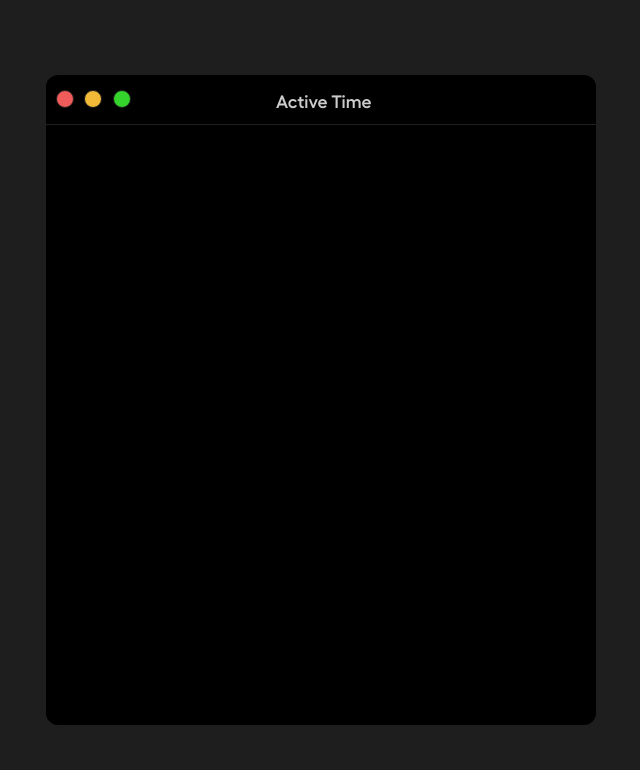
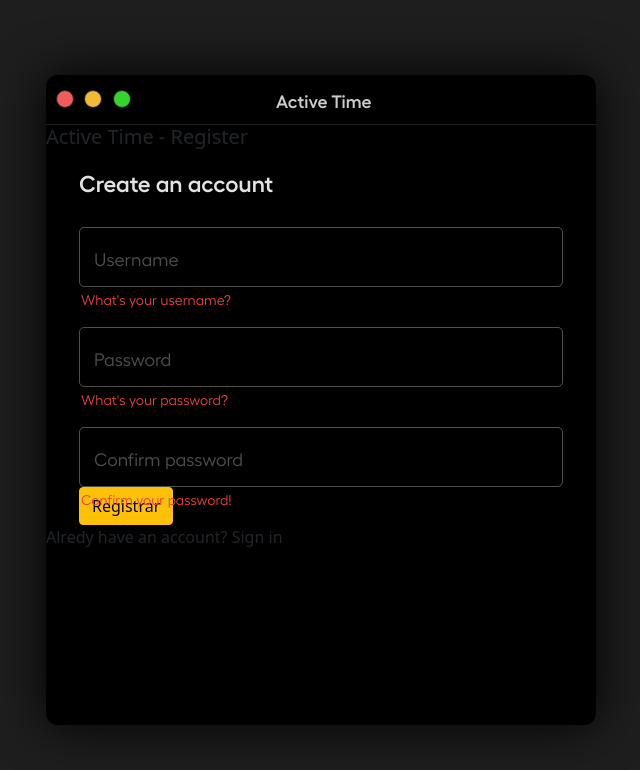
Before and after one commit to SebastianCB-dev/ActiveTimeAngular, an Angular app: page / in a window 1280 px wide. Both pictures are taken after a click on the item "Sign up". Shown: the top 770 px of the page, without its empty margins (319-959 px from the left). Built offline with nearby package versions, Linux system fonts and the light colour scheme.

Commit message:
Feat: Added HTML5 register

```diff
--- a/src/app/auth/register/register.component.css
+++ b/src/app/auth/register/register.component.css
@@ -1,6 +1,10 @@
 @font-face {
   font-family: "Hellix-SemiBold";
   src: url("../../../assets/fonts/Hellix-SemiBold.woff2");
+}
+@font-face {
+  font-family: "Hellix-Regular";
+  src: url("../../../assets/fonts/Hellix-Regular.woff2");
 }
 
 .container {
@@ -19,6 +23,7 @@
   border-radius: 12px;
   margin-top: 50px;
   margin-bottom: 50px;
+  box-shadow: 0px 0px 50px #000;
 }
 
 .box .title {
@@ -86,3 +91,99 @@
 .box .title p:hover {
   color: #fff;
 }
+
+.box .content h3 {
+  text-align: center;
+  color: #fff;
+  font-family: "Hellix-SemiBold";
+  font-size: 30px;
+  margin-top: 20px;
+}
+
+.box .content .box-form {
+  width: 88%;
+  margin: 0 auto;
+  margin-top: 20px;
+}
+.box .content .box-form h5 {
+  color: rgb(226, 226, 226);
+  font-family: "Hellix-SemiBold";
+  font-size: 23px;
+  margin-bottom: 30px;
+}
+.box .content .box-form .txt-username,
+.box .content .box-form .txt-password,
+.box .content .box-form .txt-confirm-password{
+  position: relative;
+  z-index: 3;
+  box-sizing: border-box;
+  display: block;
+  width: 100%;
+  height: 60px;
+  border-radius: 5px;
+  -webkit-border-radius: 5px;
+  -moz-border-radius: 5px;
+  -ms-border-radius: 5px;
+  -o-border-radius: 5px;
+  background-color: transparent;
+  outline: 0;
+  border-width: 1px;
+  border-style: solid;
+  border-color: rgba(131, 131, 131, 0.596);
+  color: #fff;
+  font-family: "Hellix-Regular";
+  font-size: 17px;
+  padding-left: 15px;
+  line-height: 20px;
+  padding-top: 22px;
+}
+.box .content .box-form .txt-username:focus,
+.box .content .box-form .txt-password:focus,
+.box .content .box-form .txt-confirm-password:focus{
+  border-width: 2px;
+  border-style: solid;
+  border-color: #fff;
+}
+
+.box .content .box-form .txt-username:valid + .lbl-username,
+.box .content .box-form .txt-password:valid + .lbl-password,
+.box .content .box-form .txt-confirm-password:valid + .lbl-confirm-password{
+  margin-top: -51px;
+  font-size: 14px;
+  color: rgba(131, 131, 131, 0.596);
+}
+
+.box .content .box-form .txt-username:focus + .lbl-username,
+.box .content .box-form .txt-password:focus + .lbl-password,
+.box .content .box-form .txt-confirm-password:focus + .lbl-confirm-password{
+  margin-top: -51px;
+  font-size: 14px;
+  color: #fff;
+}
+.box .content .box-form .lbl-username,
+.box .content .box-form .lbl-password,
+.box .content .box-form .lbl-confirm-password {
+  position: absolute;
+  color: rgba(131, 131, 131, 0.596);
+  font-family: "Hellix-Regular";
+  font-size: 18px;
+  margin-top: -42px;
+  margin-left: 15px;
+  z-index: 2;
+  transition: all 0.2s ease;
+  -webkit-transition: all 0.2s ease;
+  -moz-transition: all 0.2s ease;
+  -ms-transition: all 0.2s ease;
+  -o-transition: all 0.2s ease;
+}
+.box .content .box-form .txt-password,.box .content .box-form .txt-confirm-password  {
+  margin-top: 40px;
+}
+.box .content .box-form span {
+  position: absolute;
+  margin-top: 2px;
+  margin-left: 2px;
+  color: #e6403e;
+  font-size: 14px;
+  font-family: "Hellix-Regular";
+}
--- a/src/app/auth/register/register.component.html
+++ b/src/app/auth/register/register.component.html
@@ -1,5 +1,6 @@
 
 <div class="container">
+
   <div class="box">
 
     <div class="title">
@@ -15,8 +16,35 @@
     </div>
 
     <div class="content">
+      <h5>Active Time - Register</h5>
+      <!-- Form -->
+      <form class="box-form">
+        <h5>Create an account</h5>
+        <!-- Username -->
+        <input type="text"
+               class="txt-username" required>
+        <label class="lbl-username">Username</label>
+        <span>What's your username?</span>
 
+        <!-- Password -->
+        <input type="password"
+               class="txt-password" required>
+        <label class="lbl-password">Password</label>
+        <span>What's your password?</span>
+
+        <!-- Confirm password -->
+        <input type="password"
+               class="txt-confirm-password" required>
+        <label class="lbl-confirm-password">Confirm password</label>
+        <span>Confirm your password!</span>
+
+        <!-- Submit -->
+        <button class="btn btn-warning"
+                type="submit">Registrar</button>
+      </form>
+      <p>Alredy have an account? <a>Sign in</a></p>
     </div>
 
   </div>
+
 </div>
```
